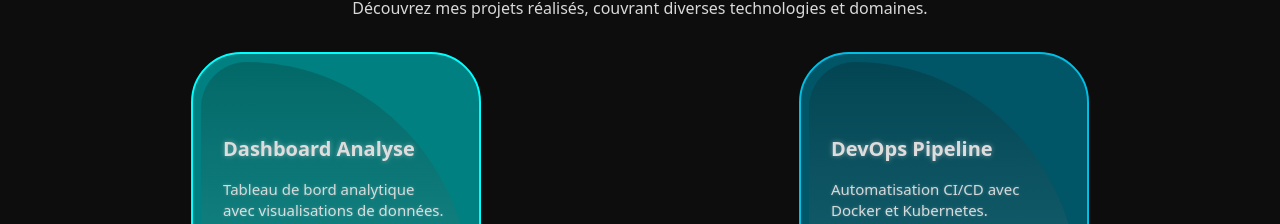
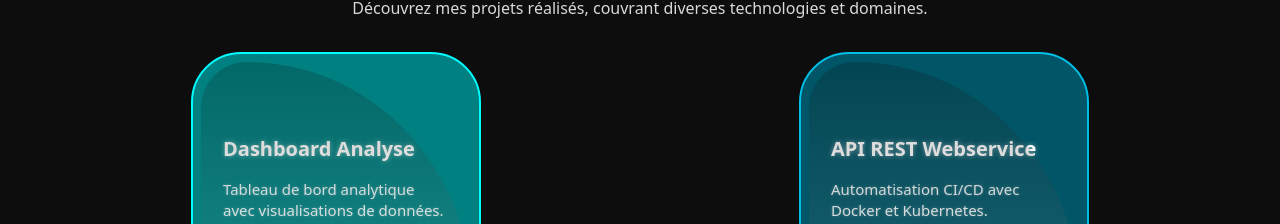
Before and after one commit to Mell-Gitson/Portfolio-Titre, a Next.js app in the folder my-app/: page / in a window 1280 px wide. Shown: the part 1418-1642 px from the top of the page. Built offline with nearby package versions, Linux system fonts and the light colour scheme; no server answers.

Commit message:
add assets

```diff
--- a/my-app/app/page.jsx
+++ b/my-app/app/page.jsx
@@ -21,9 +21,9 @@
     },
     {
       id: "project-2",
-      title: "DevOps Pipeline",
+      title: "API REST Webservice",
       description: "Automatisation CI/CD avec Docker et Kubernetes.",
-      imgSrc: "/assets/project3.jpg",
+      imgSrc: "/asset/annexes-pprod.png",
       githubLink: "https://github.com/votre-compte/devops-pipeline",
       details:
         "Mise en place d'une chaîne d'intégration et de déploiement continue automatisée. Utilisation de Jenkins, Docker, Kubernetes et Terraform.",
@@ -32,7 +32,7 @@
       id: "project-3",
       title: "E-commerce Platform",
       description: "Plateforme de commerce électronique complète.",
-      imgSrc: "/assets/project4.jpg",
+      imgSrc: "/assets/project-watch.png",
       githubLink: "https://github.com/votre-compte/e-commerce-platform",
       details:
         "Développement d'une plateforme e-commerce avec panier, paiement et gestion des commandes. Stack : React, Redux, Node.js, MongoDB.",
```
Also changed, not shown: my-app/public/assets/annexes-pprod.png (added), my-app/public/assets/projet-watch.png (added).
